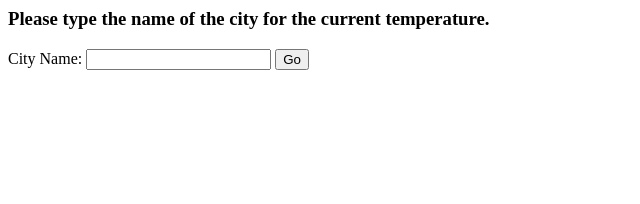
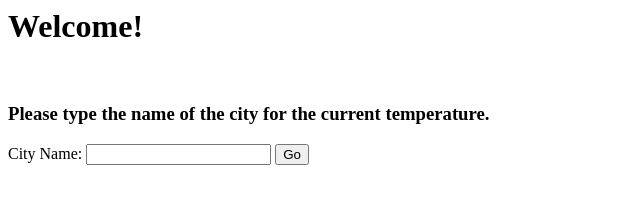
Before and after one commit to cameron-stock/WeatherProject, a website: page index.html in a window 1280 px wide. Shown: the whole page, without its empty margins (0-640 px from the left). Drawn offline with Linux system fonts and the light colour scheme.

Commit message:
Added h1 element to home pagef

```diff
--- a/index.html
+++ b/index.html
@@ -7,7 +7,11 @@
 <body>
     <!-- node app.js to start run express locally-->
 
+    <h1>Welcome!</h1>
+    <br>
+
     <h3>Please type the name of the city for the current temperature. </h3>
+
 
     <form action="/" method="post">
     <label for="cityInput">City Name:</label>
```
